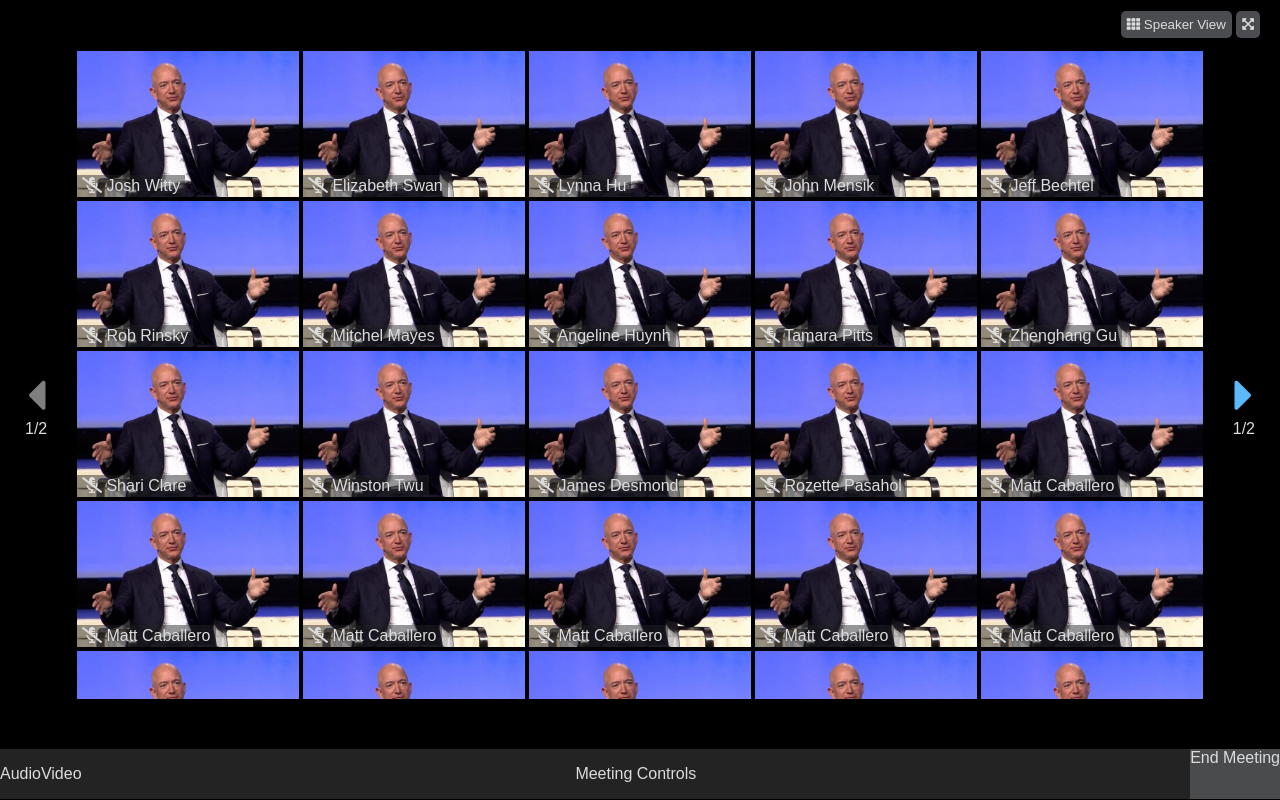
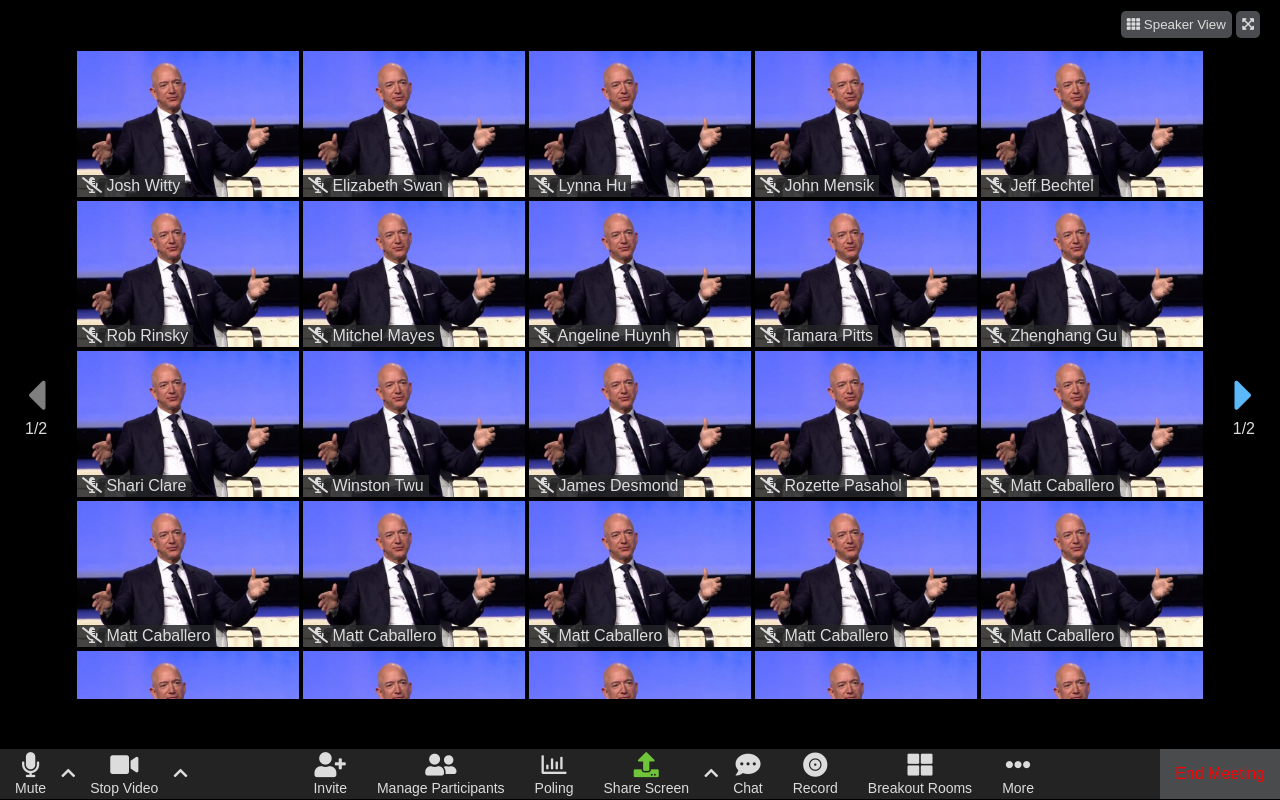
Before and after one commit to GiovanniConti/html-css-zoom, a plain HTML site: page index.html in a window 1280 px wide. Drawn offline with Linux system fonts and the light colour scheme.

Commit message:
Complete

```diff
--- a/css/styles.css
+++ b/css/styles.css
@@ -63,7 +63,7 @@ body{
 .containerCards__card__participantName{
     position: absolute;
     bottom: 0;
-    background-color: #23242779;
+    background-color: #232427d6;
     padding: 2px 5px;
 }
 
@@ -96,8 +96,32 @@ body{
     background-color: rgb(35, 35, 35);
 }
 
+.containerFooter__meetingControls{
+    display: flex;
+    align-items: center;
+}
+
+.containerFooterLink{
+    display: flex;
+    flex-direction: column;
+    align-items: center;
+    font-size: 14px;
+    padding: 0 15px;
+}
+
+.footerIcon{
+    font-size: 25px;
+    padding-bottom: 3px;
+}
+
+.footerIcon--green{
+    color: rgb(112, 196, 58);
+}
+
 .containerFooter__endMeeting{
     background-color: rgb(74, 75, 77);
     height: 100%;
+    padding: 16px 15px;
+    color: red;
 }
 /* Modifiers */
--- a/index.html
+++ b/index.html
@@ -122,9 +122,74 @@
 
     <footer>
         <div class="containerFooter">
-            <div class="containerFooter__audioVideoControls"> AudioVideo</div>
-            <div class="containerFooter__meetingControls">Meeting Controls</div>
-            <div class="containerFooter__endMeeting">End Meeting</div>
+
+            <div class="containerFooter__meetingControls">
+
+                <div class="containerFooterLink">
+                    <span><i class="fas fa-microphone footerIcon"></i></span>
+                    <span>Mute</span>
+                </div>
+
+                <span><i class="fas fa-chevron-up"></i></span>
+
+                <div class="containerFooterLink">
+                    <span><i class="fas fa-video footerIcon"></i></span>
+                    <span>Stop Video</span>
+                </div>
+
+                <span><i class="fas fa-chevron-up"></i></span>
+
+            </div>
+
+            <div class="containerFooter__meetingControls">
+
+                <div class="containerFooterLink">
+                    <span><i class="fas fa-user-plus footerIcon"></i></span>
+                    <span>Invite</span>
+                </div>
+
+                <div class="containerFooterLink">
+                    <span><i class="fas fa-user-friends footerIcon"></i></span>
+                    <span>Manage Participants</span>
+                </div>
+
+                <div class="containerFooterLink">
+                    <span><i class="far fa-chart-bar footerIcon"></i></span>
+                    <span>Poling</span>
+                </div>
+
+                <div class="containerFooterLink">
+                    <span><i class="fas fa-upload footerIcon footerIcon--green"></i></span>
+                    <span>Share Screen</span>
+                </div>
+
+                <span><i class="fas fa-chevron-up"></i></span>
+
+                <div class="containerFooterLink">
+                    <span><i class="fas fa-comment-dots footerIcon"></i></span>
+                    <span>Chat</span>
+                </div>
+
+                <div class="containerFooterLink">
+                    <span><i class="fas fa-record-vinyl footerIcon"></i></span>
+                    <span>Record</span>
+                </div>
+
+                <div class="containerFooterLink">
+                    <span><i class="fas fa-th-large footerIcon"></i></span>
+                    <span>Breakout Rooms</span>
+                </div>
+
+                <div class="containerFooterLink">
+                    <span><i class="fas fa-ellipsis-h footerIcon"></i></span>
+                    <span>More</span>
+                </div>
+
+            </div>
+
+            <div class="containerFooter__endMeeting">
+                <span class="containerFooter__endMeeting__text">End Meeting</span>
+            </div>
         </div>
     </footer>
 </body>
```
